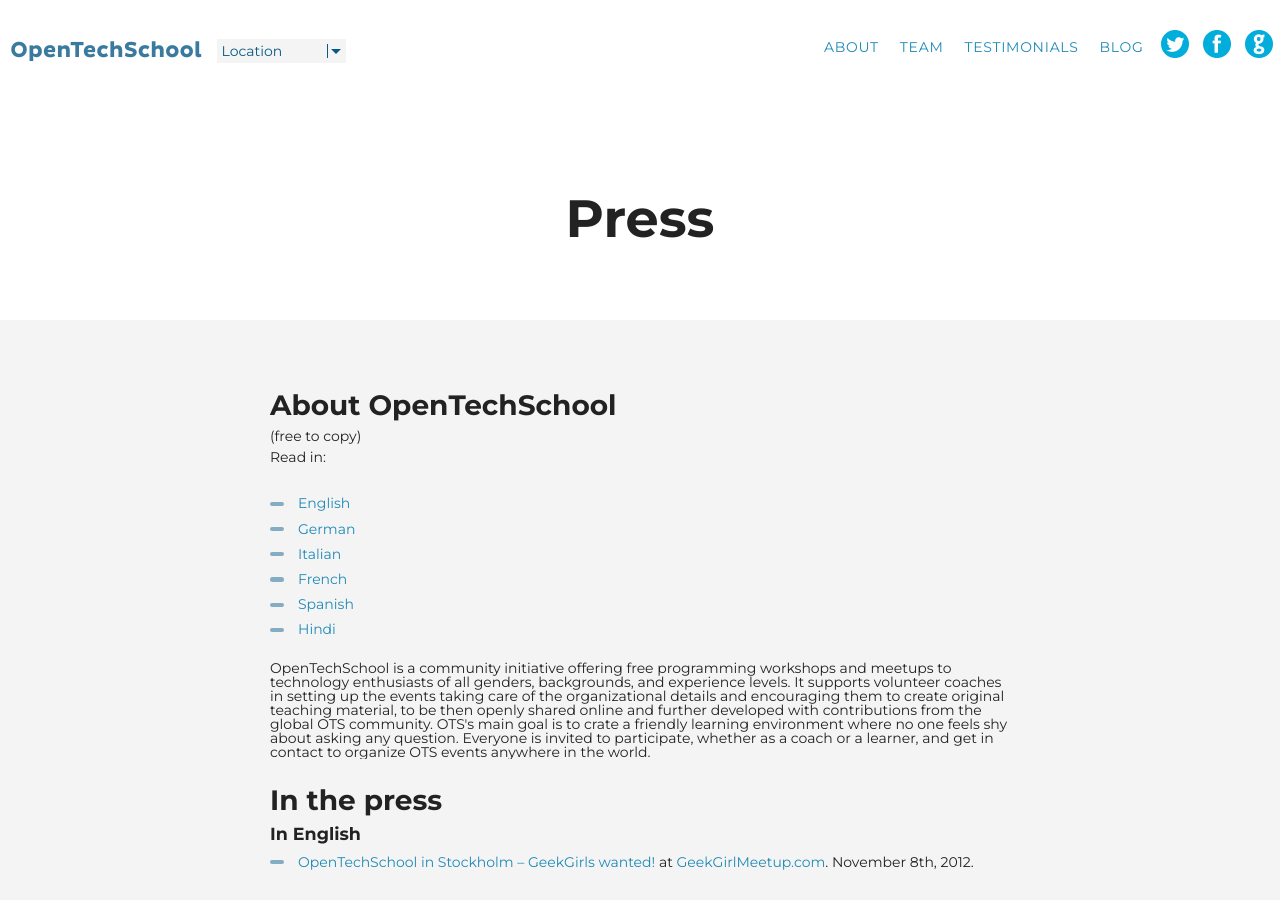
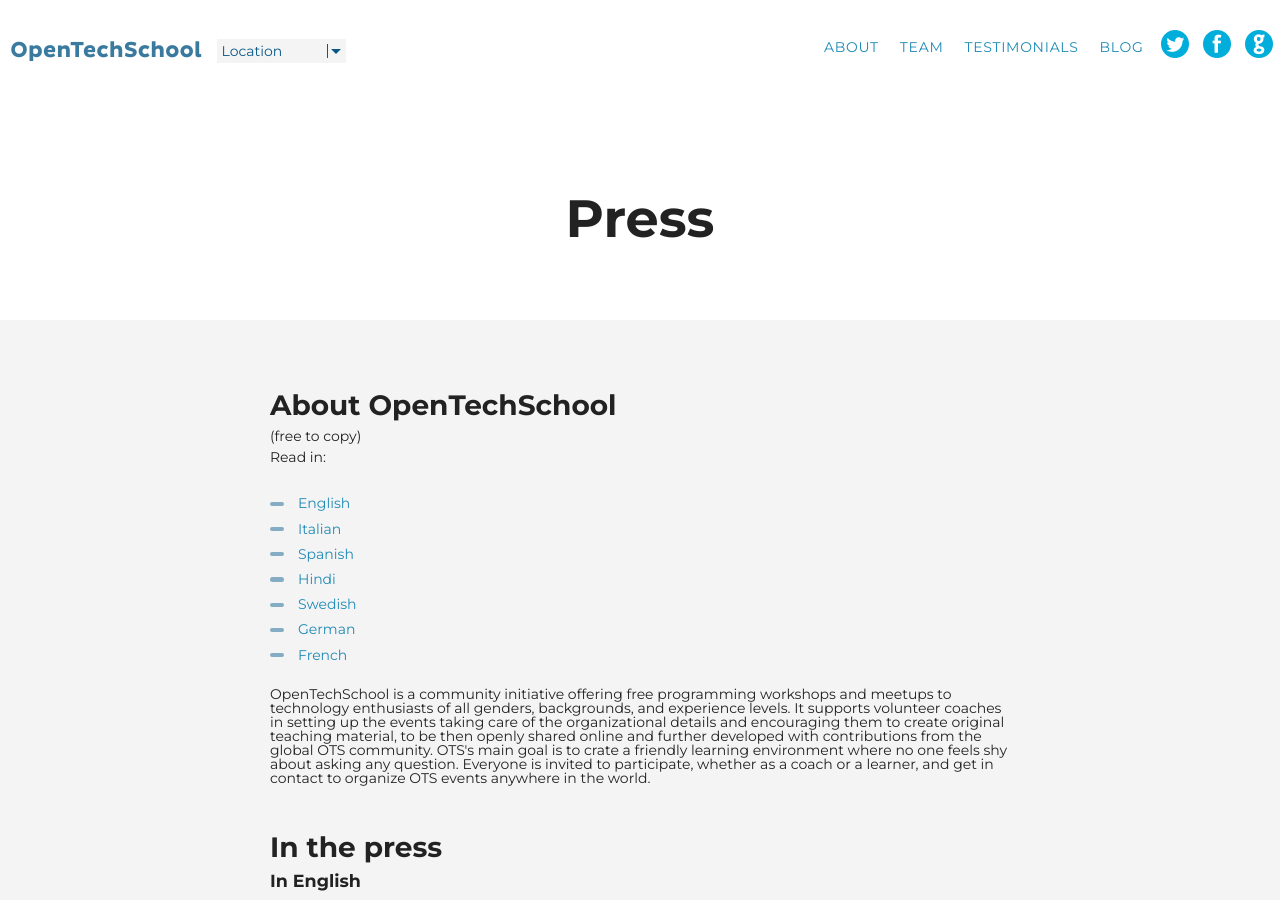
Before and after one commit to OpenTechSchool/www.opentechschool.org, a Jekyll site: the page built from press.md, in a window 1280 px wide and 900 px high. Built offline with Jekyll 4.4.1, drawn with Linux system fonts in a browser that asks for light colours; nearby versions of some CDN libraries.

Commit message:
add swedish translation; minor formatting fixes

```diff
--- a/press.md
+++ b/press.md
@@ -11,29 +11,44 @@
 		<!-- FIXME: make this inline -->
 		<ul id="js-lang-selector">
 			<li><a href="#js-about-eng" class="active">English</a></li>
-			<li><a href="#js-about-de">German</a></li>
 			<li><a href="#js-about-it">Italian</a></li>
-			<li><a href="#js-about-fr">French</a></li>
 			<li><a href="#js-about-es">Spanish</a></li>
 			<li><a href="#js-about-hi">Hindi</a></li>
+			<li><a href="#js-about-sv">Swedish</a></li>
+			<li><a href="#js-about-de">German</a></li>
+			<li><a href="#js-about-fr">French</a></li>
 		</ul>
 	</p>
 	<div class="carousel">
 		<div class="carousel-inner">
 			<div class="item active" id="js-about-eng">
-				OpenTechSchool is a community initiative offering free programming workshops and meetups to technology enthusiasts of all genders, backgrounds, and experience levels. It supports volunteer coaches in setting up the events taking care of the organizational details and encouraging them to create original teaching material, to be then openly shared online and further developed with contributions from the global OTS community. OTS's main goal is to crate a friendly learning environment where no one feels shy about asking any question. Everyone is invited to participate, whether as a coach or a learner, and get in contact to organize OTS events anywhere in the world.
+				<p>
+					OpenTechSchool is a community initiative offering free programming workshops and meetups to technology enthusiasts of all genders, backgrounds, and experience levels. It supports volunteer coaches in setting up the events taking care of the organizational details and encouraging them to create original teaching material, to be then openly shared online and further developed with contributions from the global OTS community. OTS's main goal is to crate a friendly learning environment where no one feels shy about asking any question. Everyone is invited to participate, whether as a coach or a learner, and get in contact to organize OTS events anywhere in the world.
+				</p>
 			</div>
 			<div class="item" id="js-about-de">
 				Über in Deutsch
 			</div>
 			<div class="item" id="js-about-it">
-				OpenTechSchool è un'iniziativa volta ad offrire workshop e meetup dedicati a tecnologia e linguaggi di programmazione a chiunque voglia saperne di più, indipendentemente dalla propria esperienza, professione e sesso. OTS supporta volontari interessati a realizzare eventi di questo tipo fornendo aiuto dal punto di vista organizzativo e nella creazione di materiale didattico originale, che viene poi condiviso online e ulteriormente sviluppato grazie alla collaborazione della community globale di OTS. Lo scopo principale di OTS è quello di creare un ambiente confortevole per imparare, dove ci si possa sentire liberi di porre qualsiasi domanda. Tutti sono invitati a partecipare, come coach o learner, e a mettersi contatto con OTS per organizzare eventi ovunque nel mondo.
+				<p>
+					OpenTechSchool è un'iniziativa volta ad offrire workshop e meetup dedicati a tecnologia e linguaggi di programmazione a chiunque voglia saperne di più, indipendentemente dalla propria esperienza, professione e sesso. OTS supporta volontari interessati a realizzare eventi di questo tipo fornendo aiuto dal punto di vista organizzativo e nella creazione di materiale didattico originale, che viene poi condiviso online e ulteriormente sviluppato grazie alla collaborazione della community globale di OTS. Lo scopo principale di OTS è quello di creare un ambiente confortevole per imparare, dove ci si possa sentire liberi di porre qualsiasi domanda. Tutti sono invitati a partecipare, come coach o learner, e a mettersi contatto con OTS per organizzare eventi ovunque nel mondo.
+				</p>
 			</div>
 			<div class="item" id="js-about-fr">
 				Français
 			</div>
 			<div class="item" id="js-about-es">
-				La OpenTechSchool es una iniciativa nacida con el objetivo de ofrecer talleres de programación, y encuentros, gratuitos a entusiastas de la tecnología de todos los niveles, sexos y experiencia. Ofrece soporte durante la organización del evento, fomentando la creación de materiales educativos abiertos y originales, que luego puedan ser mejorados por la comunidad OTS global. El objetivo principal es crear una comunidad educativa donde nadie tenga vergüenza a preguntar, donde todo el mundo esta invitado a participar ya sea como profesor, alumno o organizando eventos OTS en cualquier parte del mundo.
+				<p>
+					La OpenTechSchool es una iniciativa nacida con el objetivo de ofrecer talleres de programación, y encuentros, gratuitos a entusiastas de la tecnología de todos los niveles, sexos y experiencia. Ofrece soporte durante la organización del evento, fomentando la creación de materiales educativos abiertos y originales, que luego puedan ser mejorados por la comunidad OTS global. El objetivo principal es crear una comunidad educativa donde nadie tenga vergüenza a preguntar, donde todo el mundo esta invitado a participar ya sea como profesor, alumno o organizando eventos OTS en cualquier parte del mundo.
+				</p>
+			</div>
+			<div class="item" id="js-about-sv">
+				<p>
+					OpenTechSchool är ett ideellt community som anordnar gratis workshops inom programmering och meetups för teknikentusiaster oavsett kön, bakgrund och tidigare erfarenhet. OTS använder sig av coacher som ställer upp frivilligt och som tar fram materialet som vi lär ut. Detta material delas sedan öppet online och vidareutvecklas av OTS globala community.
+				</p>
+				<p>
+					OTS:s mål är att skapa en öppen atmosfär där ingen känner sig obekväm att ställa frågor och där alla är inbjudna att delta, oavsett om du vill lära ut eller lära dig. Välkommen att kontakta oss om du vill starta ett OTS-event var som helst i världen.
+				</p>
 			</div>
 			<div class="item" id="js-about-hi">
 				ओपन टेक स्कूल एक सामुदायिक पहल है जिसके द्वारा लोगो के लिए मुफ्त में
```
